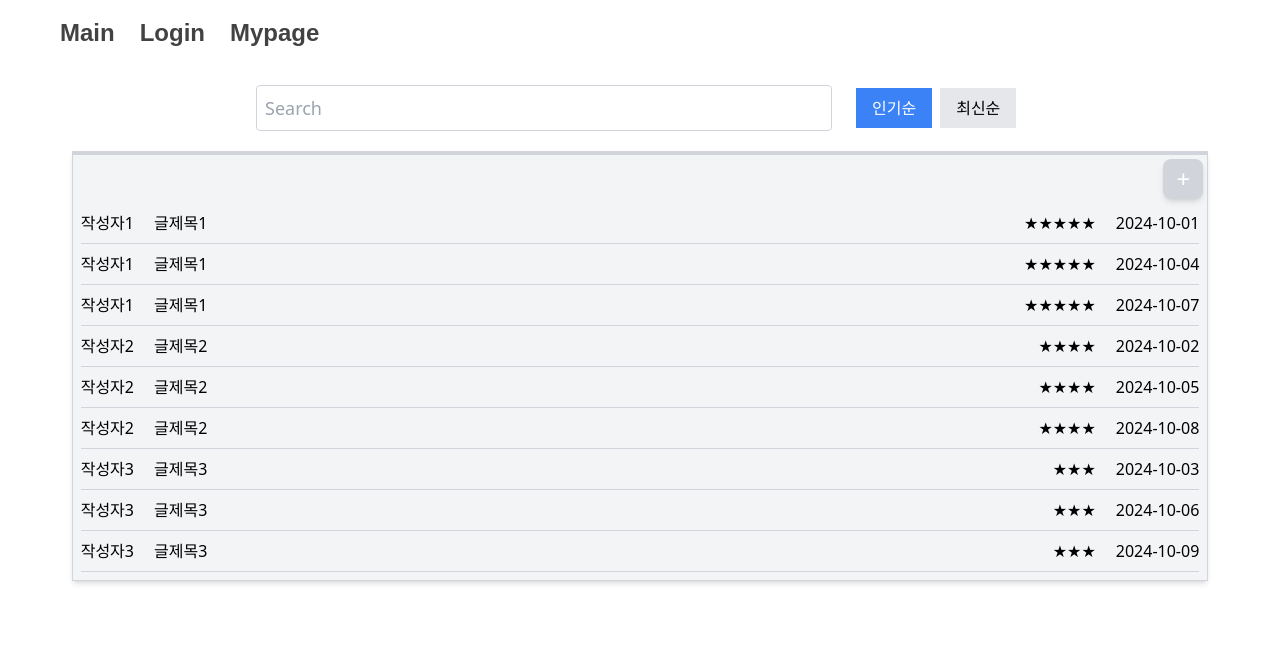
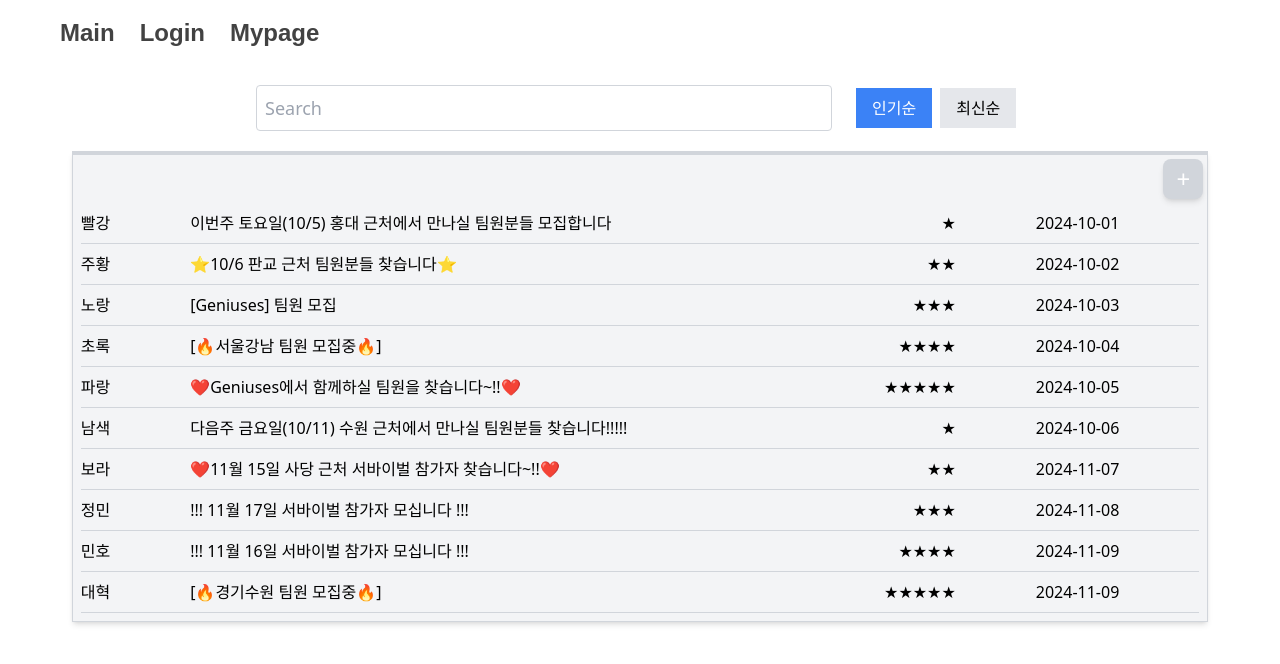
Before and after one commit to GroomGeniuses/Geniuses, a React (Create React App) app in the folder frontend/geniuses/: page / in a window 1280 px wide. Shown: the top 664 px of the page. Built offline with nearby package versions, Linux system fonts and the light colour scheme.

Commit message:
feat: BE 연결코드 추가 (#18)

```diff
--- a/frontend/geniuses/src/pages/Main.js
+++ b/frontend/geniuses/src/pages/Main.js
@@ -1,4 +1,4 @@
-import React, { useState } from 'react';
+import React, { useState, useEffect } from 'react';
 import { Link } from 'react-router-dom';
 import SearchSort from '../components/main/SearchSort';
 import Filtering from '../components/main/Filtering';
@@ -6,21 +6,53 @@ import Filtering from '../components/main/Filtering';
 const Main = () => {
   const [searchTerm, setSearchTerm] = useState('');
   const [sortType, setSortType] = useState('popularity');
+  // const [posts, setPosts] = useState([]); // 게시물 데이터 관리
+  // const [loading, setLoading] = useState(true); // 로딩
+  // const [error, setError] = useState(null); // 에러
+
+  // useEffect(() => {
+  //   // 게시물 데이터 받아오기
+  //   const fetchPosts = async () => {
+  //     try {
+  //       const response = await fetch('/api/post');
+  //       if (!response.ok) {
+  //         throw new Error('데이터를 불러오는 데 실패했습니다.');
+  //       }
+  //       const data = await response.json();
+  //       setPosts(data); // 받아온 데이터 업데이트
+  //       setLoading(false); // 로딩 상태 종료
+  //     } catch (error) {
+  //       setError(error.message); // 에러 발생 시 상태
+  //       setLoading(false); // 로딩 상태 종료
+  //     }
+  //   };
+
+  //   fetchPosts();
+  // }, []);
 
   // 샘플 게시물
   const posts = [
-    { author: '작성자1', title: '글제목1', rating: 5, date: '2024-10-01' },
-    { author: '작성자2', title: '글제목2', rating: 4, date: '2024-10-02' },
-    { author: '작성자3', title: '글제목3', rating: 3, date: '2024-10-03' },
-    { author: '작성자1', title: '글제목1', rating: 5, date: '2024-10-04' },
-    { author: '작성자2', title: '글제목2', rating: 4, date: '2024-10-05' },
-    { author: '작성자3', title: '글제목3', rating: 3, date: '2024-10-06' },
-    { author: '작성자1', title: '글제목1', rating: 5, date: '2024-10-07' },
-    { author: '작성자2', title: '글제목2', rating: 4, date: '2024-10-08' },
-    { author: '작성자3', title: '글제목3', rating: 3, date: '2024-10-09' },
+    { user_id: '빨강', title: '이번주 토요일(10/5) 홍대 근처에서 만나실 팀원분들 모집합니다', interests: 1, post_at: '2024-10-01' },
+    { user_id: '주황', title: '⭐️10/6 판교 근처 팀원분들 찾습니다⭐️', interests: 2, post_at: '2024-10-02' },
+    { user_id: '노랑', title: '[Geniuses] 팀원 모집', interests: 3, post_at: '2024-10-03' },
+    { user_id: '초록', title: '[🔥서울강남 팀원 모집중🔥]', interests: 4, post_at: '2024-10-04' },
+    { user_id: '파랑', title: '❤Geniuses에서 함께하실 팀원을 찾습니다~!!❤', interests: 5, post_at: '2024-10-05' },
+    { user_id: '남색', title: '다음주 금요일(10/11) 수원 근처에서 만나실 팀원분들 찾습니다!!!!!', interests: 1, post_at: '2024-10-06' },
+    { user_id: '보라', title: '❤11월 15일 사당 근처 서바이벌 참가자 찾습니다~!!❤', interests: 2, post_at: '2024-11-07' },
+    { user_id: '정민', title: '!!! 11월 17일 서바이벌 참가자 모십니다 !!!', interests: 3, post_at: '2024-11-08' },
+    { user_id: '민호', title: '!!! 11월 16일 서바이벌 참가자 모십니다 !!!', interests: 4, post_at: '2024-11-09' },
+    { user_id: '대혁', title: '[🔥경기수원 팀원 모집중🔥]', interests: 5, post_at: '2024-11-09' },
   ];
 
   const filteredPosts = Filtering({ posts, searchTerm, sortType });
+
+  // if (loading) {
+  //   return <div>로딩 중...</div>;
+  // }
+
+  // if (error) {
+  //   return <div>{error}</div>;
+  // }
 
   return (
     <div className="app font-sans w-full mx-auto p-5">
@@ -35,18 +67,21 @@ const Main = () => {
           +
         </Link>
         <div className="mt-10">
-          {filteredPosts.map((post, index) => (
+          {filteredPosts.map((post, index) => {
+              // const { title, user_id, interests, post_at } = post;
+              return (
             <div key={index} className="post-item flex justify-between items-center py-2 border-b border-gray-300">
               <div className="post-item-left flex text-left">
-                <span className="author mr-5">{post.author}</span>
-                <span className="title">{post.title}</span>
+                <span className="user_id mr-20">{post.user_id}</span>
+                <span className="title mr-20">{post.title}</span>
               </div>
               <div className="post-item-right flex text-right">
-                <span className="rating mr-5">{'★'.repeat(post.rating)}</span>
-                <span className="date">{post.date}</span>
+                <span className="interests mr-20">{'★'.repeat(post.interests)}</span>
+                <span className="post_at mr-20">{post.post_at}</span>
               </div>
             </div>
-          ))}
+              );
+            })}
         </div>
       </div>
     </div>
```
